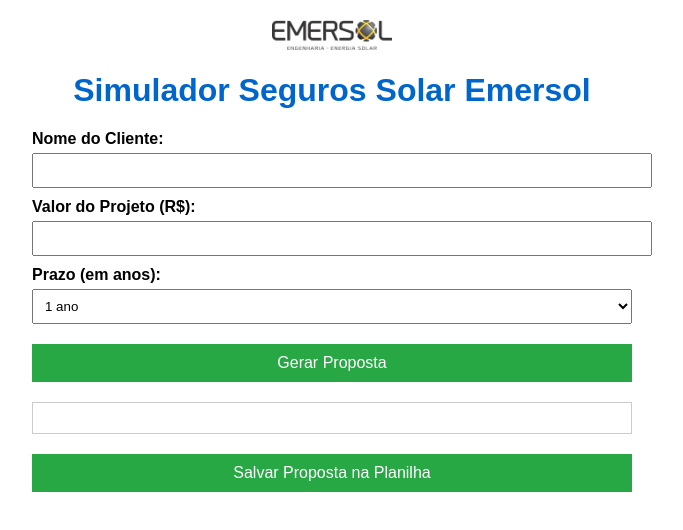
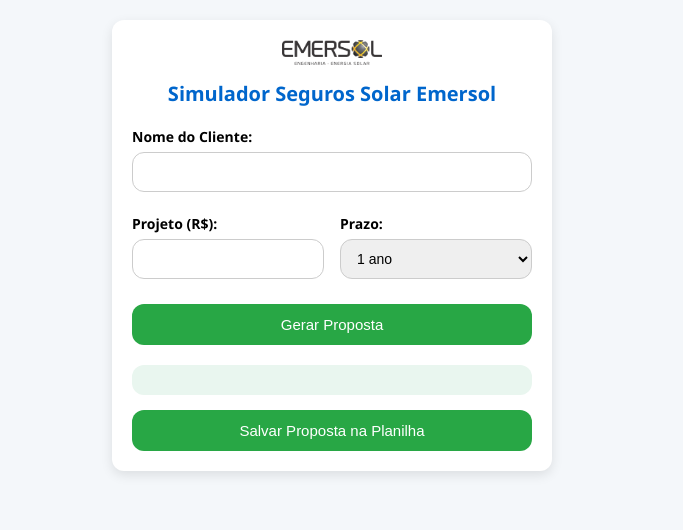
Before and after one commit to EmersolEngenharia/simulador, a plain HTML site: page index.html in a window 1280 px wide. Shown: the whole page, without its empty margins (308-991 px from the left). Drawn offline with Linux system fonts and the light colour scheme.

Commit message:
Update index.html

```diff
--- a/index.html
+++ b/index.html
@@ -5,17 +5,117 @@
   <meta name="viewport" content="width=device-width, initial-scale=1.0">
   <title>Simulador Seguros Solar Emersol</title>
   <style>
-    body { font-family: Arial, sans-serif; max-width: 600px; margin: auto; padding: 20px; }
-    h1 { text-align: center; color: #0066cc; }
-    label { display: block; margin-top: 10px; font-weight: bold; }
-    input, select { width: 100%; padding: 8px; margin-top: 5px; }
-    button { margin-top: 20px; padding: 10px; width: 100%; background-color: #28a745; color: white; border: none; cursor: pointer; font-size: 16px; }
-    .proposta { border: 1px solid #ccc; padding: 15px; margin-top: 20px; }
-    .logo { display: flex; justify-content: center; margin-bottom: 10px; }
-    .logo img { width: 120px; height: auto; }
+    :root {
+      --primary-color: #0066cc;
+      --accent-color: #28a745;
+      --border-radius: 12px;
+      --input-height: 40px;
+    }
+
+    body {
+      font-family: 'Segoe UI', Tahoma, Geneva, Verdana, sans-serif;
+      background: #f4f7fa;
+      margin: 0;
+      padding: 20px;
+      display: flex;
+      flex-direction: column;
+      align-items: center;
+    }
+
+    .container {
+      background: #ffffff;
+      max-width: 400px;
+      width: 100%;
+      border-radius: var(--border-radius);
+      box-shadow: 0 4px 12px rgba(0, 0, 0, 0.1);
+      padding: 20px;
+    }
+
+    h1 {
+      text-align: center;
+      color: var(--primary-color);
+      font-size: 20px;
+      margin-bottom: 20px;
+    }
+
+    label {
+      font-weight: bold;
+      font-size: 14px;
+      margin-top: 12px;
+      display: block;
+    }
+
+    input, select {
+      height: var(--input-height);
+      padding: 6px 12px;
+      margin-top: 6px;
+      margin-bottom: 10px;
+      border: 1px solid #ccc;
+      border-radius: var(--border-radius);
+      font-size: 14px;
+      box-sizing: border-box;
+    }
+
+    #nome {
+      width: 100%;
+      height: var(--input-height);
+    }
+
+    .inline-group {
+      display: flex;
+      justify-content: space-between;
+      gap: 8px;
+    }
+
+    .inline-group > div {
+      width: 48%;
+    }
+
+    .inline-group input,
+    .inline-group select {
+      width: 100%;
+      height: var(--input-height);
+    }
+
+    button {
+      margin-top: 15px;
+      padding: 12px;
+      width: 100%;
+      background-color: var(--accent-color);
+      color: white;
+      border: none;
+      border-radius: var(--border-radius);
+      cursor: pointer;
+      font-size: 15px;
+      transition: background-color 0.3s;
+    }
+
+    button:hover {
+      background-color: #218838;
+    }
+
+    .proposta {
+      background-color: #e9f6ef;
+      border-radius: var(--border-radius);
+      padding: 15px;
+      margin-top: 20px;
+      font-size: 14px;
+    }
+
+    .logo {
+      display: flex;
+      justify-content: center;
+      margin-bottom: 15px;
+    }
+
+    .logo img {
+      width: 100px;
+      height: auto;
+    }
   </style>
 </head>
 <body>
+  <div class="container">
     <div class="logo">
       <img src="https://raw.githubusercontent.com/EmersolEngenharia/simulador/main/Logo%20Emersol.png" alt="Logo Emersoft">
     </div>
@@ -24,10 +124,14 @@
     <label for="nome">Nome do Cliente:</label>
     <input type="text" id="nome" required>
 
-  <label for="valorProjeto">Valor do Projeto (R$):</label>
+    <div class="inline-group">
+      <div>
+        <label for="valorProjeto">Projeto (R$):</label>
         <input type="number" id="valorProjeto" required>
+      </div>
 
-  <label for="prazo">Prazo (em anos):</label>
+      <div>
+        <label for="prazo">Prazo:</label>
         <select id="prazo">
           <option value="1">1 ano</option>
           <option value="2">2 anos</option>
@@ -35,11 +139,13 @@
           <option value="4">4 anos</option>
           <option value="5">5 anos</option>
         </select>
+      </div>
+    </div>
 
     <button onclick="gerarProposta()">Gerar Proposta</button>
     <div class="proposta" id="proposta"></div>
-
     <button onclick="salvarProposta()">Salvar Proposta na Planilha</button>
+  </div>
 
   <script>
     function formatarMoeda(valor) {
@@ -52,14 +158,13 @@
       let seguroAnual = valor * taxa;
       if (seguroAnual < 139) seguroAnual = 139;
       let valorFinal = seguroAnual * anos * descontos[anos];
-      return valorFinal * 2.10; // acresce 110% (multiplica por 2.10)
+      return valorFinal * 2.10;
     }
 
     function gerarProposta() {
       const nome = document.getElementById('nome').value;
       const valorProjeto = parseFloat(document.getElementById('valorProjeto').value);
       const prazo = parseInt(document.getElementById('prazo').value);
-
       const valorSeguro = calcularSeguro(valorProjeto, prazo);
       const parcela = valorSeguro / 6;
 
```
Lines whose indentation alone changed are shown as unchanged.
